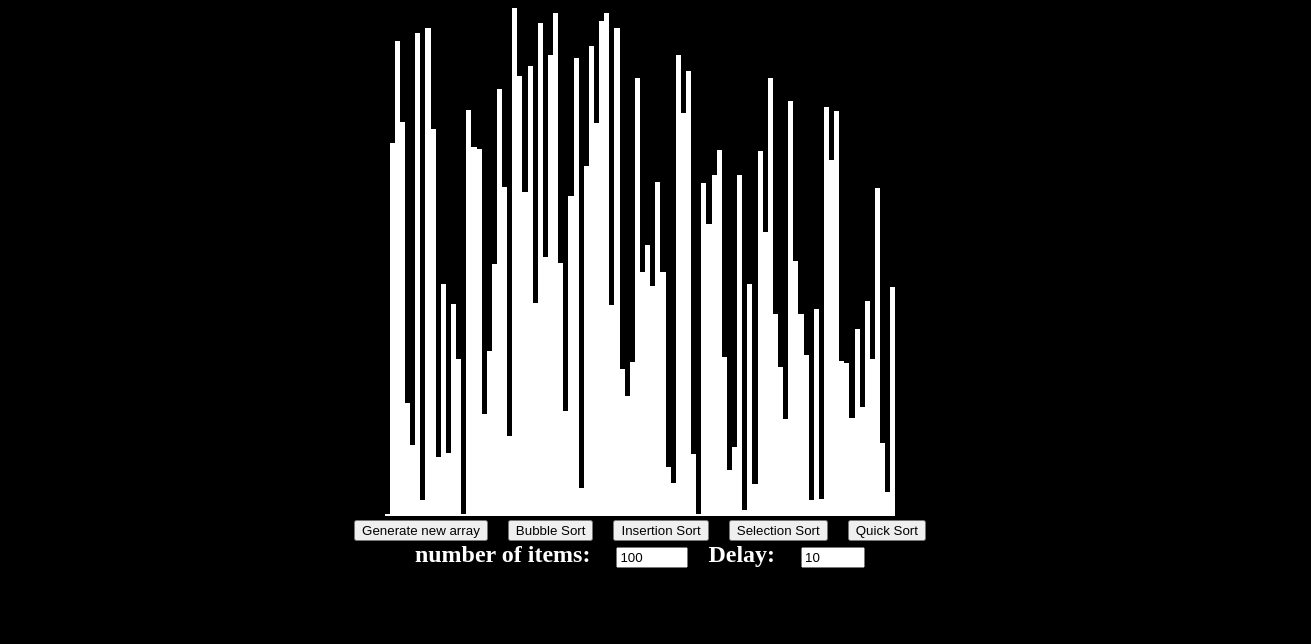
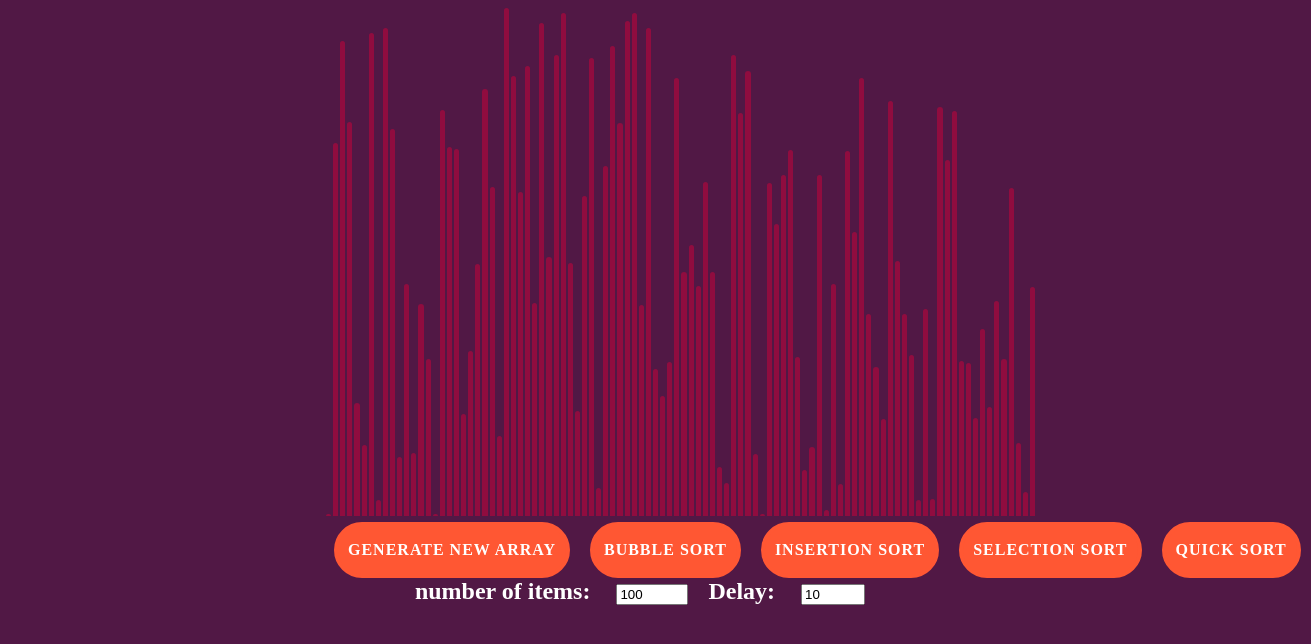
Before and after one commit to NicolasPCouts/sorting-visualizer, a React (Create React App) app: page / in a window 1280 px wide. Shown: the top 644 px of the page, 1311 px wide, since content can reach past the window. Built offline with nearby package versions, Linux system fonts and the light colour scheme.

Commit message:
changing color scheme

```diff
--- a/src/SortingAlgorithms/BubbleSort.js
+++ b/src/SortingAlgorithms/BubbleSort.js
@@ -1,6 +1,5 @@
 export default function BubbleSort(array){
     let arr = array.slice(0);
-    console.log(arr);
     let animations = []
     while(true){
         let hasChanged = false;
@@ -17,6 +16,5 @@ export default function BubbleSort(array){
         if(!hasChanged)
             break;
     }
-    console.log(arr);
     return animations;
 }
--- a/src/SortingVisualizer/SortingVisualizer.css
+++ b/src/SortingVisualizer/SortingVisualizer.css
@@ -1,5 +1,5 @@
 html{
-    background: black;
+    background: #511845;
 }
 
 #centerdiv{
@@ -8,14 +8,15 @@ html{
     white-space: nowrap;
 }
 
-#centerdivKeepWidth{
+.centerdivKeepWidth{
     margin: 0 auto;
     text-align: center;
 }
 
 .array-item{
     display: inline-block;
-
+    border-radius: 15px 15px 0px 0px;
+    margin: 0px 0px 2px 2px;
 }
 
 label{
@@ -24,6 +25,32 @@ label{
     font-weight: 700;
 }
 
+#buttonsDiv{
+    height: 30%;
+}
+
+button{
+    font-family: inherit;
+    font-size: inherit;
+    cursor: pointer;
+    padding: 15px 10px;
+    transition: all 0.3s;
+    display: inline-block;
+    text-transform: uppercase;
+    letter-spacing: 1px;
+    font-weight: 700;
+    outline: none;
+    position: relative;
+    color: #fff;
+    background: #ff5733;
+    border: 4px solid #ff5733;
+    border-radius: 60px;
+}
+button:hover {
+    background: transparent;
+    color: #ff5733;
+}
+
 div button, div input, div label{
     margin: 0px 10px;
 }
--- a/src/SortingVisualizer/SortingVisualizer.jsx
+++ b/src/SortingVisualizer/SortingVisualizer.jsx
@@ -5,9 +5,9 @@ import SelectionSort from '../SortingAlgorithms/SelectionSort'
 import BubbleSort from '../SortingAlgorithms/BubbleSort'
 import GetQuickSortAnimation from '../SortingAlgorithms/QuickSort'
 
-const NORMAL_COLOR = 'white';
-const CHANGED_COLOR = 'red';
-const AFTER_CHANGE_COLOR = 'rgb(4, 255, 0)';
+const NORMAL_COLOR = '#900c3f';
+const CHANGED_COLOR = '#c70039';
+const AFTER_CHANGE_COLOR = '#ff5733';
 
 var abort = false;
 
@@ -136,21 +136,21 @@ export default class SortingVisualizer extends React.Component{
         let widthValue = 40 / this.state.numberOfItems;
         return (
             <div className="main-div" id="centerdiv">
-                <div id="centerdivKeepWidth">
+                <div className="centerdivKeepWidth">
                     {arrayToSort.map((heightValue, idx) => (
                         <div className="array-item" key={idx} style={{height: `${heightValue / 25}vw`, width: `${widthValue}vw`, backgroundColor: this.getColor(idx)}}>
 
                         </div>
                     ))}
                 </div>
-                <div id="centerdivKeepWidth">
+                <div className="centerdivKeepWidth" id="buttonsDiv">
                     <button onClick={() => this.generateNewArray()}>Generate new array</button>
                     <button onClick={() => this.SortArray(BubbleSort)}>Bubble Sort</button>
                     <button onClick={() => this.SortArray(InsertionSort)}>Insertion Sort</button>
                     <button onClick={() => this.selectionSort()}>Selection Sort</button>
                     <button onClick={() => this.SortArray(GetQuickSortAnimation)}>Quick Sort</button>
                 </div>
-                <div id="centerdivKeepWidth">
+                <div className="centerdivKeepWidth">
                     <label>number of items: </label>
                     <input type="number" min="5" max="1500" onChange={(event) => this.handleItemsInputOnChange(event)} defaultValue={this.state.numberOfItems}/>
                     <label>Delay: </label>
```
